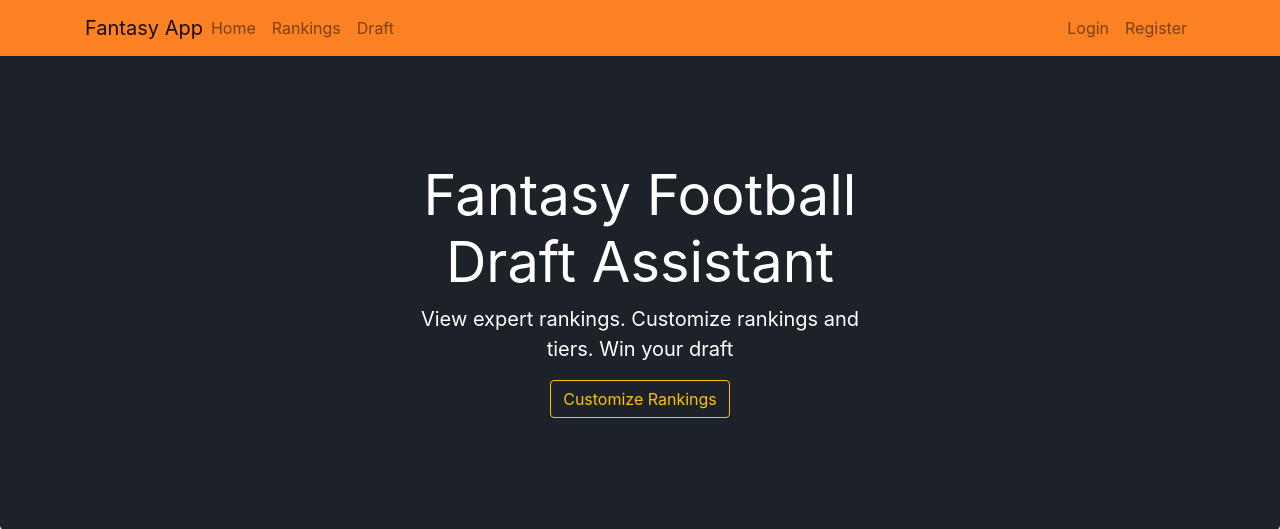
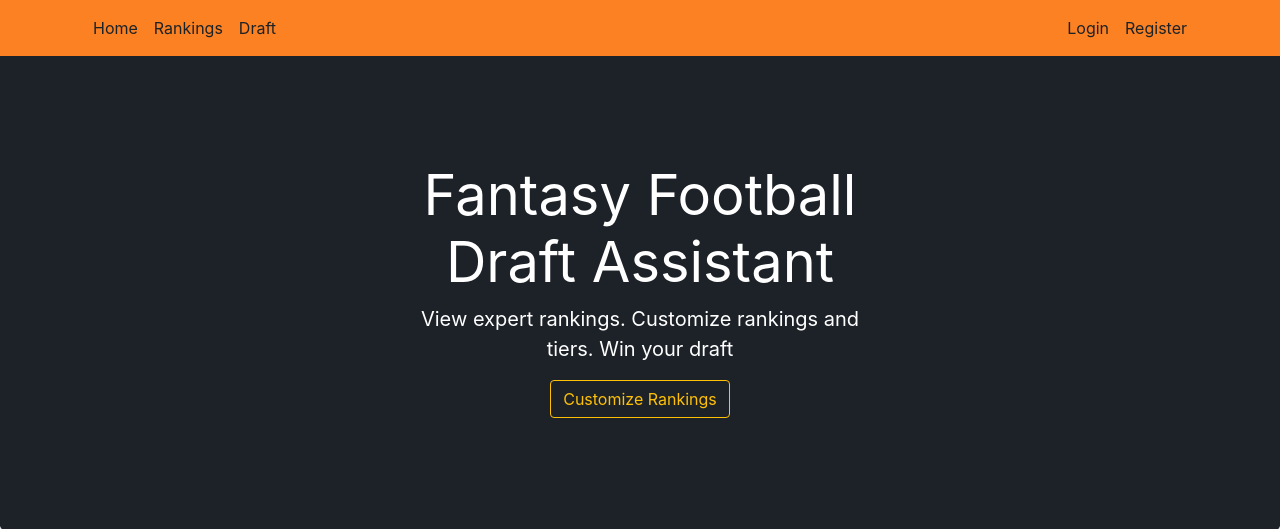
Before and after one commit to n-roth12/FFB-Draft-App, a Flask app: page / in a window 1280 px wide. Shown: the top 529 px of the page. Run offline with Flask 2, Linux system fonts and the light colour scheme; data that the repository does not hold is empty; parts of the project's set-up code (start-up, migrations or seed data) failed here and were passed over; some libraries are stand-ins or nearby versions.

Commit message:
Altered appearance details of navbar and removed app name from navbar.

```diff
--- a/website/templates/base.html
+++ b/website/templates/base.html
@@ -11,45 +11,44 @@
 	</head>
 
 	<body style="background-color: #E1E2E2; color:  #1D2228; padding: 50px 0px 0px 0px; z-index: 0;">
-		<nav id="navbar" class="mb-5 navbar navbar-expand-sm navbar-light fixed-top" style="background-color: #FB8122;">
+		<nav id="navbar" class="mb-5 navbar navbar-expand-sm fixed-top" style="background-color: #FB8122;">
 			<div class="container">
 				<button class="navbar-toggler" type="button" data-toggle="collapse" data-target="#navbarNav">
 					<span class="navbar-toggler-icon"></span>
 				</button>
-				<a class="navbar-brand mr-auto" href="{{ url_for('home_page') }}">Fantasy App</a>
 				<div class="collapse navbar-collapse" id="navbarNav">
 					<ul class="navbar-nav mr-auto">
 						<li class="nav-item">
-							<a class="nav-link" href="{{ url_for('home_page') }}">Home <span class="sr-only">(current)</span></a>
+							<a class="nav-link" href="{{ url_for('home_page') }}" style="color: #1D2228">Home</a>
 						</li>
 						<li class="nav-item">
-							<a class="nav-link" href="{{ url_for('rankings_page') }}">Rankings</a>
+							<a class="nav-link" href="{{ url_for('rankings_page') }}" style="color: #1D2228">Rankings</a>
 						</li>
 						<li class="nav-item">
-							<a class="nav-link" href="{{ url_for('draft_page') }}">Draft</a>
+							<a class="nav-link" href="{{ url_for('draft_page') }}" style="color: #1D2228">Draft</a>
 						</li>
 					</ul>
 					{% if current_user.is_authenticated %}
 					<ul class="navbar-nav">
 						<li class="nav-item">
 							<a class="nav-link">
-								<i class="fas fa-football-ball"></i>
+								<i class="fas fa-football-ball" style="color: #1D2228"></i>
 							</a>
 						</li>
 						<li class="nav-item">
-							<a class="nav-link">Welcome, {{ current_user.username }}</a>
+							<a class="nav-link" style="color: #1D2228">Welcome, {{ current_user.username }}</a>
 						</li>
 						<li class="nav-item">
-							<a class="nav-link" href="{{ url_for('logout_page') }}">Logout</a>
+							<a class="nav-link" href="{{ url_for('logout_page') }}" style="color: #1D2228">Logout</a>
 						</li>
 					</ul>
 					{% else %}
 					<ul class="navbar-nav">
 						<li class="nav-item">
-							<a class="nav-link" href="{{ url_for('login_page') }}">Login</a>
+							<a class="nav-link" href="{{ url_for('login_page') }}" style="color: #1D2228">Login</a>
 						</li>
 						<li class="nav-item">
-							<a class="nav-link" href="{{ url_for('register_page') }}">Register</a>
+							<a class="nav-link" href="{{ url_for('register_page') }}" style="color: #1D2228">Register</a>
 						</li>
 					</ul>
 				</div>
@@ -89,6 +88,12 @@
 	.hidden {
       display: none;
    }
+   .nav-item a {
+   	color: #1D2228 !important;
+   }
+   .alert {
+   	margin: 0;
+   }
 </style>
 
 </html>
```
